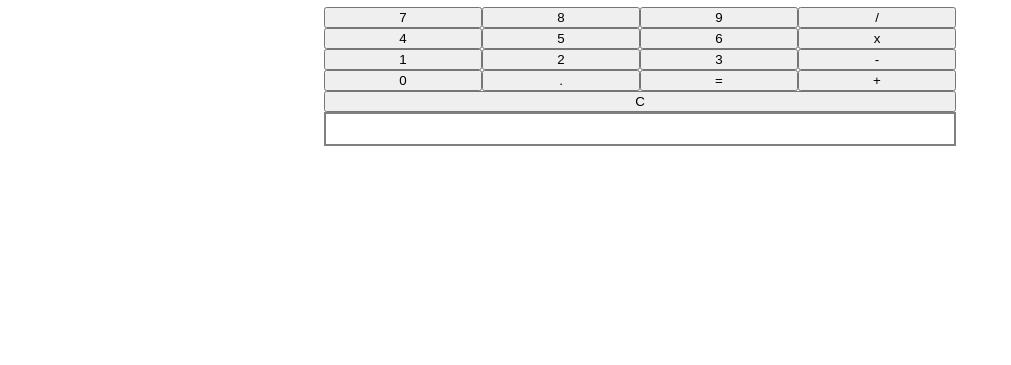
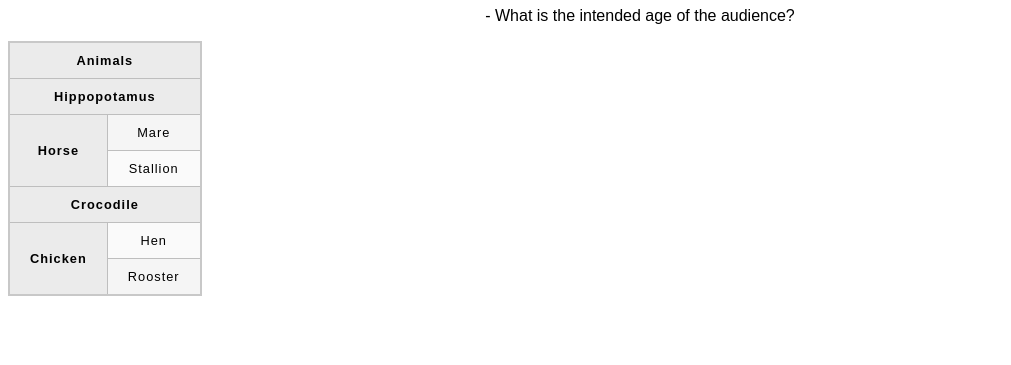
Before and after one commit to JoelPaterno/calculator-odin, a plain HTML site: page index.html in a window 1280 px wide. Shown: the part 73-438 px from the top of the page, without its empty margins (0-1011 px from the left). Drawn offline with Linux system fonts and the light colour scheme.

Commit message:
lesson: basic tables

```diff
--- a/index.css
+++ b/index.css
@@ -1,3 +1,40 @@
+html {
+    font-family: sans-serif;
+  }
+
+  table {
+    border-collapse: collapse;
+    border: 2px solid rgb(200,200,200);
+    letter-spacing: 1px;
+    font-size: 0.8rem;
+  }
+
+  td, th {
+    border: 1px solid rgb(190,190,190);
+    padding: 10px 20px;
+  }
+
+  th {
+    background-color: rgb(235,235,235);
+  }
+
+  td {
+    text-align: center;
+  }
+
+  tr:nth-child(even) td {
+    background-color: rgb(250,250,250);
+  }
+
+  tr:nth-child(odd) td {
+    background-color: rgb(245,245,245);
+  }
+
+  caption {
+    padding: 10px;
+  }
+
+
 body {
     text-align: center;
 }
--- a/index.html
+++ b/index.html
@@ -7,6 +7,38 @@
     <title>Calculator</title>
 </head>
 <body>
+    <div class="table">
+        <h1 class="title">The Retirement Hub MVP Beta0</h1>
+        <p>- What is the intended age of the audience?</p>
+        <table>
+            <tr>
+              <th colspan="2">Animals</th>
+            </tr>
+            <tr>
+              <th colspan="2">Hippopotamus</th>
+            </tr>
+            <tr>
+              <th rowspan="2">Horse</th>
+              <td>Mare</td>
+            </tr>
+            <tr>
+              <td>Stallion</td>
+            </tr>
+            <tr>
+              <th colspan="2">Crocodile</th>
+            </tr>
+            <tr>
+              <th rowspan="2">Chicken</th>
+              <td>Hen</td>
+            </tr>
+            <tr>
+              <td>Rooster</td>
+            </tr>
+          </table>
+    </div>
+    <br>
+    <br>
+    <br>
     <h1>Calculator</h1>
     <div class="wrapper">
         <button class="seven">7</button>
```
